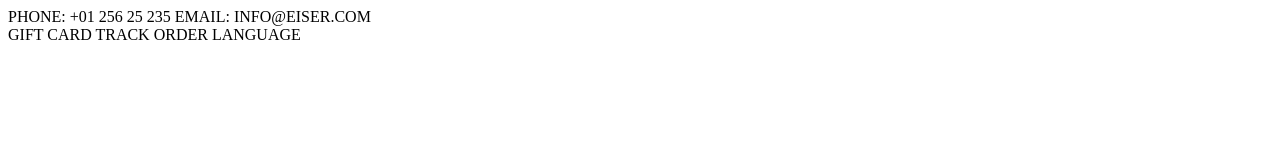
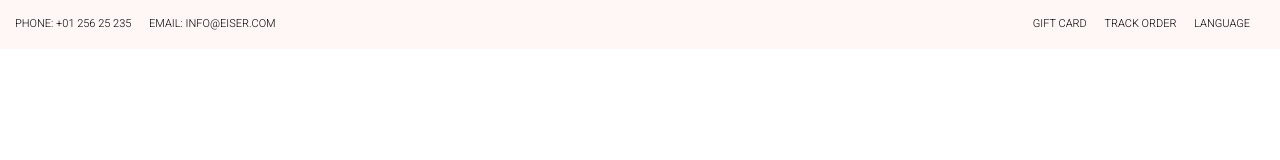
Before and after one commit to thekyeZ/fooseshoes, a website: page index.html in a window 1280 px wide. Drawn offline with nearby package versions, Linux system fonts and the light colour scheme; files that its build step writes are made by us from their sources; files whose address does not match are found by name.

Commit message:
set header top cscc styles with normalize feature

```diff
--- a/index.html
+++ b/index.html
@@ -4,6 +4,7 @@
     <meta charset="UTF-8">
     <meta http-equiv="X-UA-Compatible" content="IE=edge">
     <meta name="viewport" content="width=device-width, initial-scale=1.0">
+    <link rel="stylesheet" href="normalize.css" type="text/css">
     <link rel="stylesheet" href="css/main.css">
     <title>Hello, world!</title>
 </head>
--- a/scss/main.scss
+++ b/scss/main.scss
@@ -0,0 +1,38 @@
+@import url('https://fonts.googleapis.com/css2?family=Roboto:wght@100;300;400;700&display=swap');
+@import "normalize.css";
+html {
+  box-sizing: border-box;
+}
+*, *:before, *:after {
+  box-sizing: inherit;
+}
+
+body {
+    background-color: #ffff;
+    width: 100%;
+  font-family: 'Roboto', sans-serif;
+  }
+  .header__top {
+    background-color: #fef7f6;
+    height: 48.6px;
+  }
+  .container {
+    width: 100%;
+    height: 48px;
+    display: flex;
+    flex-direction: row;
+    justify-content: space-between;
+    align-items: center;
+    font-size: 11px;
+    padding: 0px 15px;
+  }
+  .align-left {
+
+  }
+  .align-right {
+
+  }
+span {
+  padding: 0px 15px 0px 0px;
+  font-weight: 300;
+}
```
Also changed, not shown: css/main.css (added), normalize.css (added), 1 other file.
